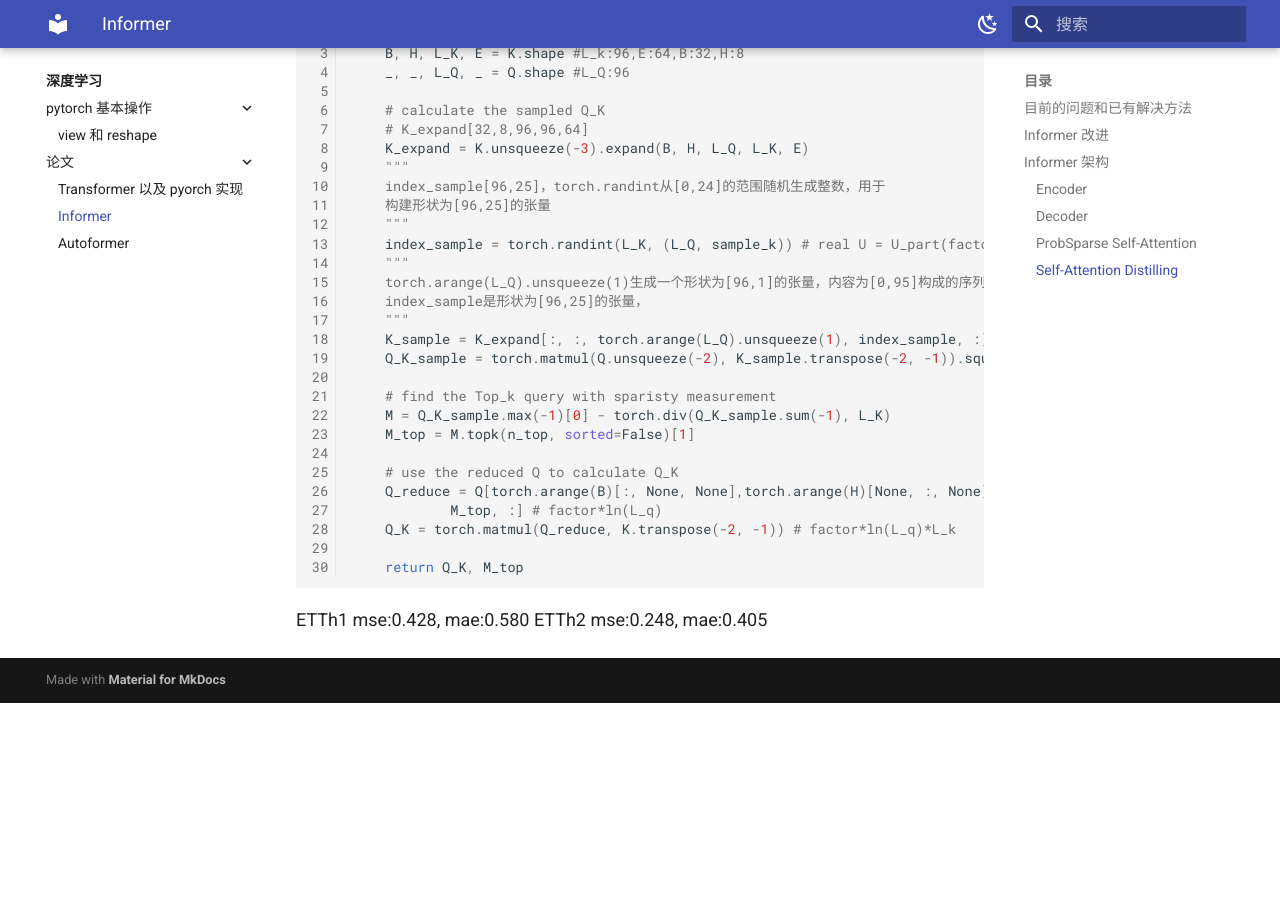
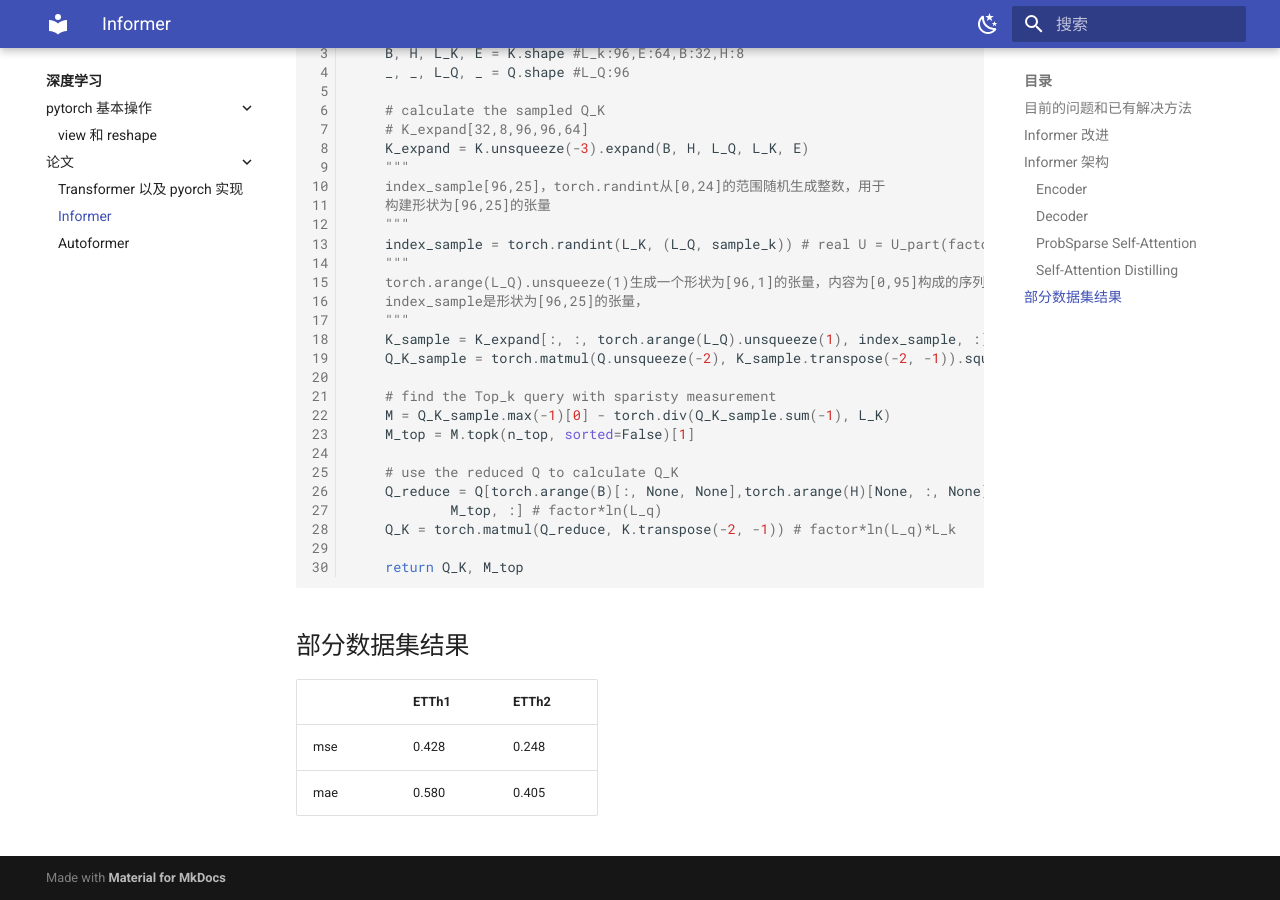
Before and after one commit to yyyac/yyyac.github.io, an MkDocs documentation site: the page built from docs/DeepL/Paper/informer.md, in a window 1280 px wide and 900 px high, scrolled down 9142 px. Built offline with MkDocs 1.6.1 and Material for MkDocs 9.7.7, drawn with Linux system fonts in a browser that asks for light colours; before the commit the page ends 9845 px from its top, so only the background shows below that.

Commit message:
informer

````diff
--- a/docs/DeepL/Paper/informer.md
+++ b/docs/DeepL/Paper/informer.md
@@ -343,5 +343,9 @@ def _prob_QK(self, Q, K, sample_k, n_top): # n_top: c*ln(L_q)
     return Q_K, M_top
 ```
 
-ETTh1 mse:0.428, mae:0.580
-ETTh2 mse:0.248, mae:0.405
+## 部分数据集结果
+
+|       | ETTh1 |   ETTh2      |
+| ----------- | ----------- |--------|
+| mse      | 0.428      |     0.248   |
+| mae      | 0.580       |    0.405     |
````
Also changed, not shown: docs/DEV/Cpp/4.md (added, +3 -0 lines).
